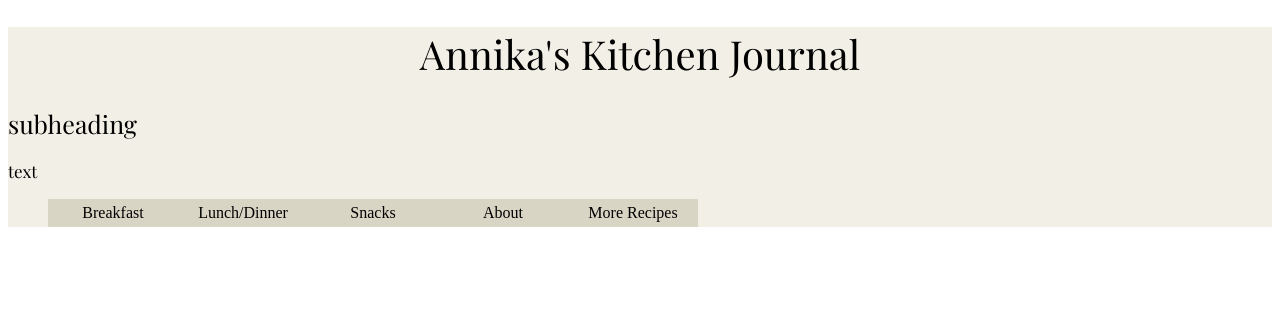
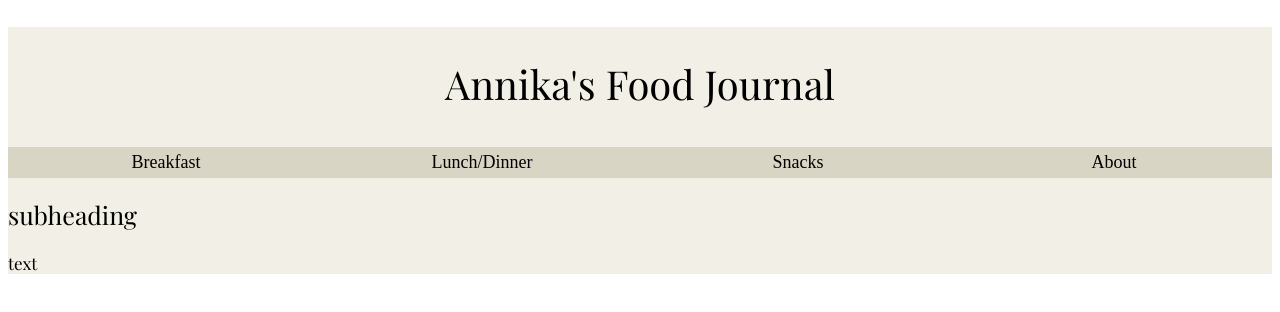
Before and after one commit to annikazamora/Assignment3, a plain HTML site: page index.html in a window 1280 px wide. Drawn offline with nearby package versions, Linux system fonts and the light colour scheme; a web font is replaced by a local one.

Commit message:
nav bar is done

```diff
--- a/index.html
+++ b/index.html
@@ -22,14 +22,15 @@
 
       }
 
-      /** Annika's Kitchen Journal Title **/
+      /** Annika's Food Journal Title **/
       h1 {
         text-align: center;
         font-size: 40px;
         font-family: "Playfair Display";
         font-weight: 400;
         font-style: normal;
-
+        padding-top: 30px;
+        padding-bottom: 10px;
       }
 
       /** Subheadings **/
@@ -52,20 +53,23 @@
         overflow: hidden;
         display: flex;
         margin: 0px;
+        padding: 0px;
       }
 
-      a {
-        text-decoration: none;
-        color: black;
-      }
+
 
       li {
-        width: 90px;
-
+        width: 100%;
         text-align: center;
         padding: 5px 20px;
         background-color: #d9d5c5;
+        font-size: 18px
 
+      }
+
+       a {
+        text-decoration: none;
+        color: black;
 
       }
 
@@ -81,8 +85,20 @@
   <body>
     <div id="container">
      <h1>
-       <a href="https://annikazamora.github.io/assignment3/">Annika's Kitchen Journal</a>
+       <a href="https://annikazamora.github.io/assignment3/">Annika's Food Journal</a>
       </h1>
+
+
+
+
+    <!-- Navigation Bar -->
+    <ul>
+      <li><a href="linkgoeshere">Breakfast</a></li>
+      <li><a href="linkgoeshere">Lunch/Dinner</a></li>
+      <li><a href="linkgoeshere">Snacks</a></li>
+      <li><a href="linkgoeshere">About</a></li>
+
+    </ul>
 
       <h2>
         subheading
@@ -92,16 +108,6 @@
         text
       </p>
 
-
-    <!-- Navigation Bar -->
-    <ul>
-      <li><a href="linkgoeshere">Breakfast</a></li>
-      <li><a href="linkgoeshere">Lunch/Dinner</a></li>
-      <li><a href="linkgoeshere">Snacks</a></li>
-      <li><a href="linkgoeshere">About</a></li>
-      <li><a href="https://www.allrecipes.com/" target="_blank">More Recipes</a></li>
-    </ul>
-
     </div>
 
   </body>
```
